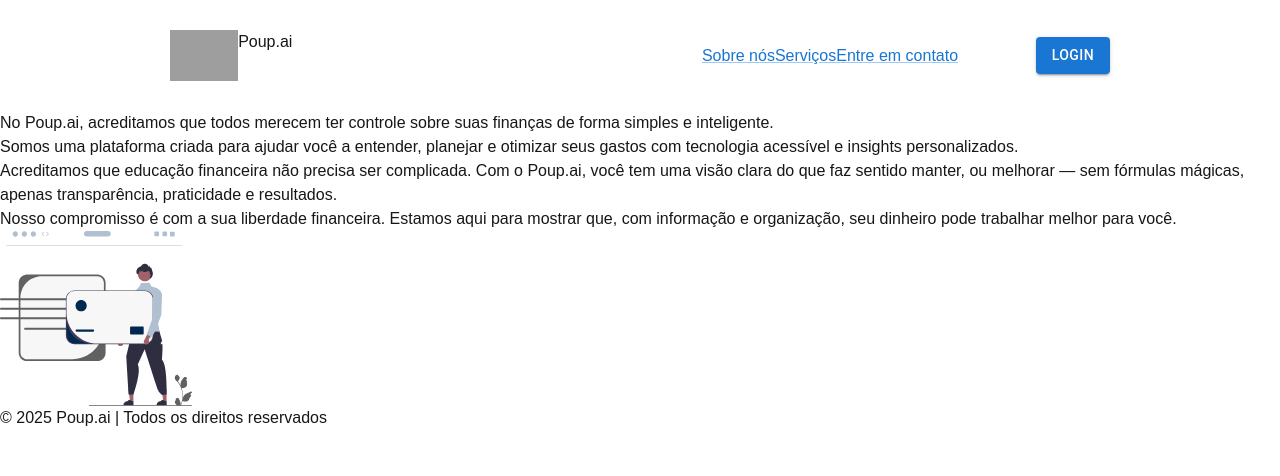
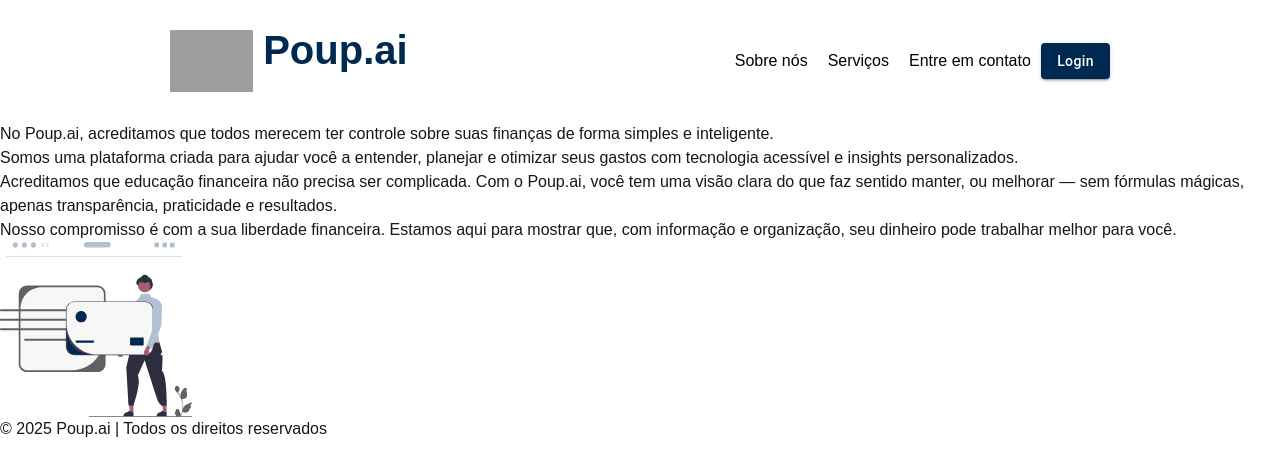
Before and after one commit to Douglass1981/FIAP-Fase1, a Next.js app: page /sobre in a window 1280 px wide. Shown: the top 476 px of the page. Built offline with nearby package versions, Linux system fonts and the light colour scheme; grey boxes are pictures that could not be loaded.

Commit message:
feat(styles): add style to links and button

```diff
--- a/src/app/sobre/page.tsx
+++ b/src/app/sobre/page.tsx
@@ -1,6 +1,7 @@
 import { Box, Button, Link } from "@mui/material";
 import styles from "./sobre.styles.module.scss";
 import Image from "next/image";
+import { colors } from "../mui.styles";
 
 export default function Initial() {
   return (
@@ -22,18 +23,21 @@ export default function Initial() {
 
           <Box className={styles["content__nav__redirect_pages"]}>
             <Link
+              sx={{ textDecoration: "none", color: colors.black }}
               href="http://localhost:3000/about"
               className={styles["content__nav__redirect_pages__link"]}
             >
               Sobre nós
             </Link>
             <Link
+              sx={{ textDecoration: "none", color: colors.black }}
               href="http://localhost:3000/services"
               className={styles["content__nav__redirect_pages__link"]}
             >
               Serviços
             </Link>
             <Link
+              sx={{ textDecoration: "none", color: colors.black }}
               href="http://localhost:3000/contact"
               className={styles["content__nav__redirect_pages__link"]}
             >
@@ -41,7 +45,10 @@ export default function Initial() {
             </Link>
           </Box>
           <Button
-
+            sx={{
+              textTransform: "none",
+              backgroundColor: colors.bluePrimary500,
+            }}
             variant="contained"
             href="http://localhost:3000/login"
             className={styles["content__nav__button"]}
--- a/src/app/sobre/sobre.styles.module.scss
+++ b/src/app/sobre/sobre.styles.module.scss
@@ -15,29 +15,39 @@ $bp-desktop: 1025px;
 
 $blue-primary-500: #002952;
 
-$secondary-purple-700: #512DA8;
+$secondary-purple-700: #512da8;
 
 $gray-neutral-800: #424242;
 
 $white: #ffffff;
 $black: #000000;
 
-
-.content{
+.content {
   background-color: $white;
   width: 100vw;
   min-height: 100vh;
   box-sizing: border-box;
 
-    &__nav{
+  &__nav {
     padding: 30px 170px;
     display: flex;
     align-items: center;
     justify-content: space-between;
 
-        &__logo_area{
+    &__logo_area {
       display: flex;
       flex-direction: row;
+      gap: 10px;
+
+      &__brand {
+        @include typography(2.5rem, 700, 100%);
+        color: $blue-primary-500;
+      }
+    }
+
+    &__redirect_pages{
+        display: flex;
+        gap: 20px;
     }
   }
 }
```
Lines whose indentation alone changed are shown as unchanged.
